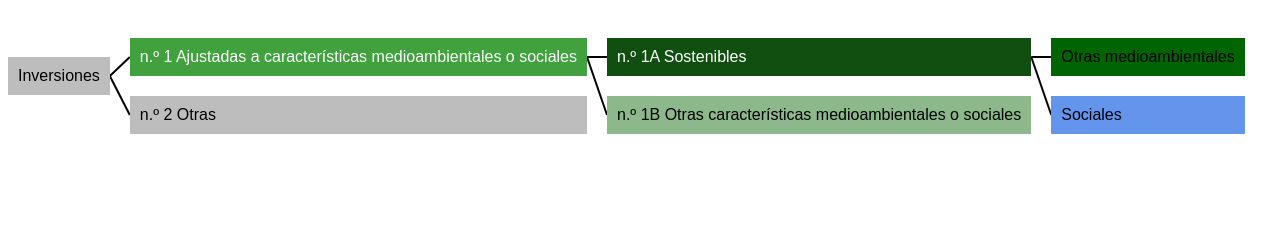
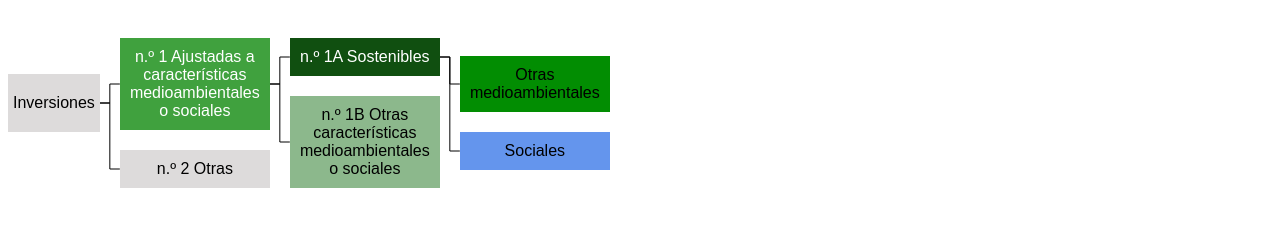
Before and after one commit to tristansoler/sfdr_report_generator, a plain HTML site: page flow_chart_template.html in a window 1280 px wide. Drawn offline with Linux system fonts and the light colour scheme.

Commit message:
now we managed to represente de relation between the parent-child nodes with angular polylines.

```diff
--- a/flow_chart_style.css
+++ b/flow_chart_style.css
@@ -33,11 +33,18 @@
     margin: 10px 0; /* Adjust margins */
     position: relative;
     font-family: Arial, sans-serif;
+    text-align: center; /*align text center*/
+    /* limit max width of the nodes */
+    max-width: 130px;
+
 }
 
 /*id styling */
 #n10000 {
-    background-color: #bdbdbd;
+    background-color: #dddbdb;
+    /*add more padding 10 top 11 bottom 5 left and right */
+    padding: 20px 5px 20px 5px;
+    max-width: 200px;
 }
 /* Styling for Level 1 */
 #n11000 {
@@ -45,7 +52,7 @@
     background-color: #40a13e;
 }
 #n12000 {
-    background-color: #bdbdbd;
+    background-color: #dddbdb;
 }
 /* Styling for Level 2 */
 #n11100 {
@@ -57,7 +64,7 @@
 }
 /* Styling for Level 3 */
 #n11110, #n11120 {
-    background-color: #006400;
+    background-color: #028d02;
 }
 #n11120 {
     background-color: #6495ed;
--- a/flowchart-script.js
+++ b/flowchart-script.js
@@ -8,26 +8,40 @@ document.addEventListener("DOMContentLoaded", function() {
         if (parentID) {
             const parentNode = document.getElementById(parentID);
             if (parentNode) {
-                const line = document.createElementNS('http://www.w3.org/2000/svg', 'line');
+                // Create a polyline instead of a line
+                const polyline = document.createElementNS('http://www.w3.org/2000/svg', 'polyline');
 
                 const parentRect = parentNode.getBoundingClientRect();
                 const nodeRect = node.getBoundingClientRect();
                 const svgRect = svg.getBoundingClientRect();
 
-                // Adjusted calculations for horizontal layout
+                // Calculate start and end points
                 const startX = parentRect.right - svgRect.left; // Right edge of parent node
                 const startY = parentRect.top + parentRect.height / 2 - svgRect.top; // Vertical center of parent
+
                 const endX = nodeRect.left - svgRect.left; // Left edge of child node
                 const endY = nodeRect.top + nodeRect.height / 2 - svgRect.top; // Vertical center of child
 
+                // Calculate intermediate points to create angled lines
+                const midX = (startX + endX) / 2;
 
-                line.setAttribute('x1', startX);
-                line.setAttribute('y1', startY);
-                line.setAttribute('x2', endX);
-                line.setAttribute('y2', endY);
-                line.setAttribute('stroke', 'black');
-                line.setAttribute('stroke-width', '2');
-                svg.appendChild(line);
+                // Define points for the polyline (right-angle connection)
+                const points = [
+                    `${startX},${startY}`,    // Starting point at parent node
+                    `${midX},${startY}`,      // Horizontal line to midX
+                    `${midX},${endY}`,        // Vertical line to align with child node
+                    `${endX},${endY}`         // Horizontal line to child node
+                ].join(' ');
+
+                // Set attributes for the polyline
+                polyline.setAttribute('points', points);
+                polyline.setAttribute('fill', 'none');
+                polyline.setAttribute('stroke', 'black');
+                polyline.setAttribute('stroke-width', '1'); // Thinner line
+
+                // Append the polyline to the SVG
+                svg.appendChild(polyline);
+
             }
         }
     });
```
